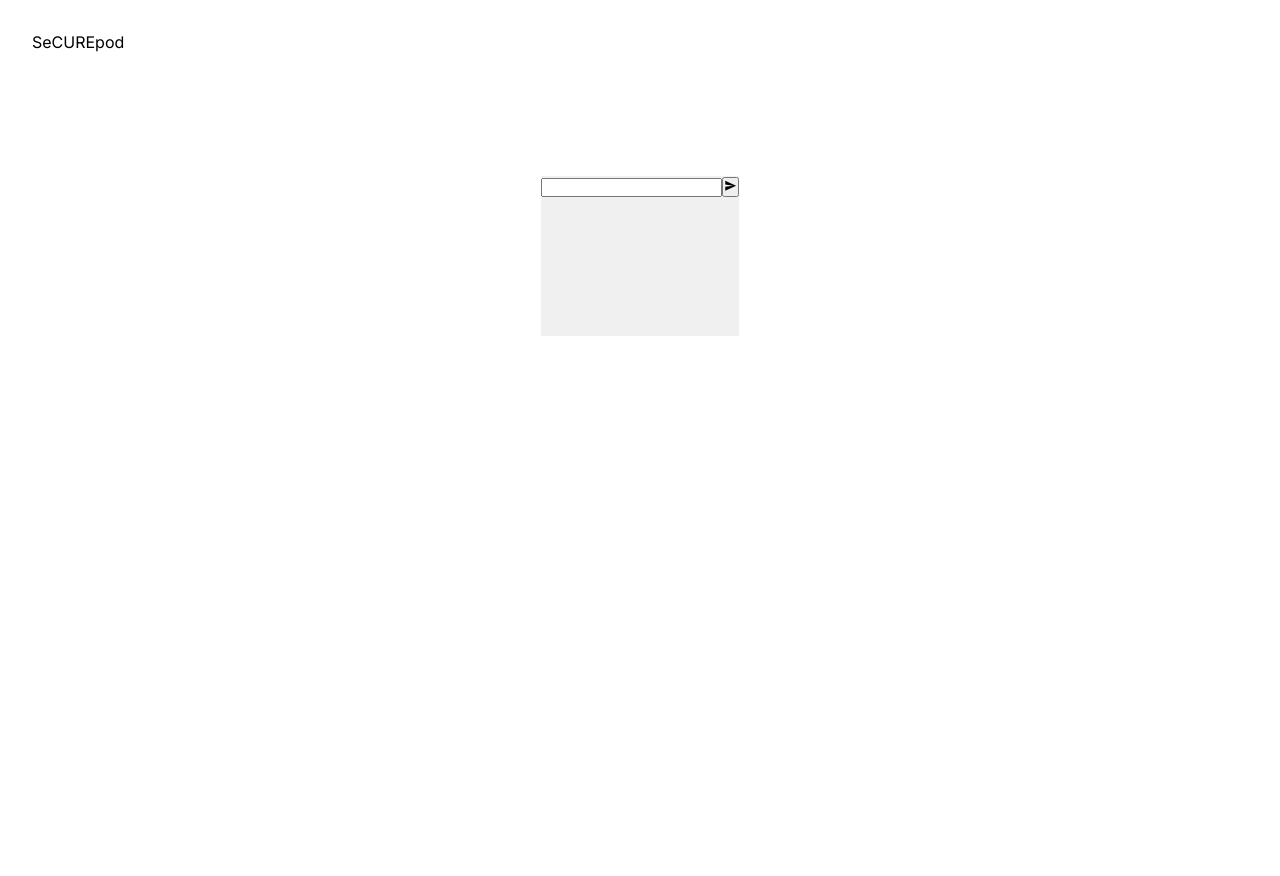
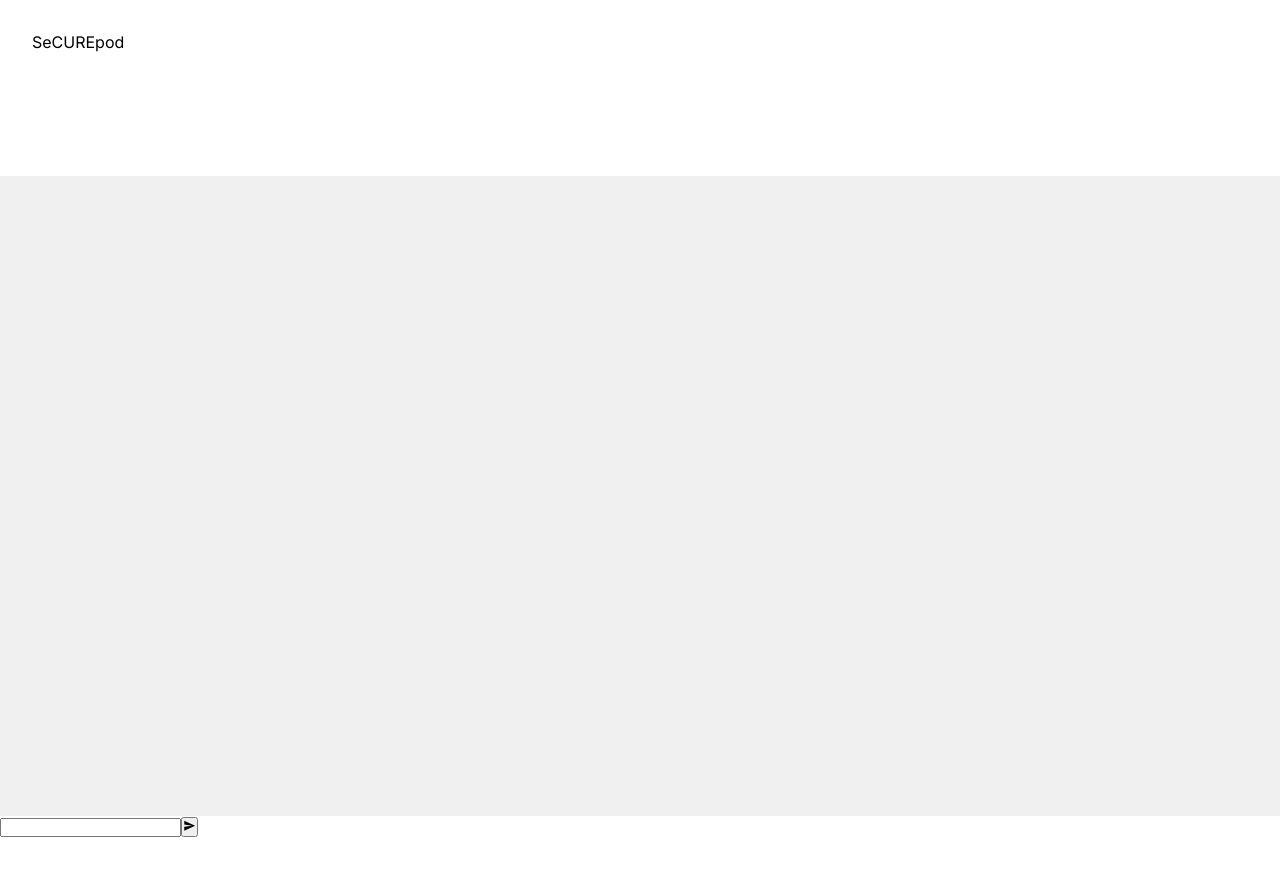
Before and after one commit to blueputty01/hoyahacks24, a Next.js app: page /dashboard in a window 1280 px wide. Shown: the top 876 px of the page. Built offline with nearby package versions, Linux system fonts and the light colour scheme.

Commit message:
partial css fix

```diff
--- a/src/app/dashboard/page.module.css
+++ b/src/app/dashboard/page.module.css
@@ -8,18 +8,77 @@
   min-height: 100vh;
 }
 
-
-.chatbox{
-  min-height: 2rem;
-  height: 10rem;
-  background-color: rgba(240, 240, 240, 100);
-
+.chatbox-input
+{
+  width: 100%;
+  height: 56px;
+  border-radius: 4px;
+  padding-left: 40px;
+  padding-right: 40px;
+  position: relative;
+  background-color: rgba(255,255,255,0.3);
+  transition: 0.3s all;
 }
 
-.scrollbox{
+.chatbox
+{
+  width: 80rem;
+  height: 60rem;
+  max-width: 80rem;
 
+  .message
+  {
+    width:100%;
+    text-size-adjust: auto;
+    padding: 2rem 2rem 2rem 2rem;
+
+
+    &.bot
+    {
+      background-color: rgba(rgba(101, 9, 200, 100));
+      text-align:left;
+    }
+
+    &.user
+    {
+      text-align:right;
+      /* background-color: rgba() */
+    }
+  }
+
+  .scrollbox
+  {
+    width:100%;
+    background-color: rgba(240, 240, 240, 100);
+    max-height: 40rem;
+    height: 100%;
+    overflow-y: auto;
+  }
+
+  .input
+  {
+
+    border: none;
+    background-color: rgba(255, 255, 255, 0.45);
+
+    padding: 2rem, 4rem, 2rem, 4rem;
+    width: 100%;
+    height: 3rem;
+
+    transition: 0.3s all;
+  }
+
+  .input:hover
+  {
+    box-shadow: 0rem 0.25rem 1.25rem 0rem rgba(0, 0, 0, 0.05);
+  }
+
+  .input:focus
+  {
+    outline:none;
+    border: none;
+  }
 }
-
 
 
 
```
